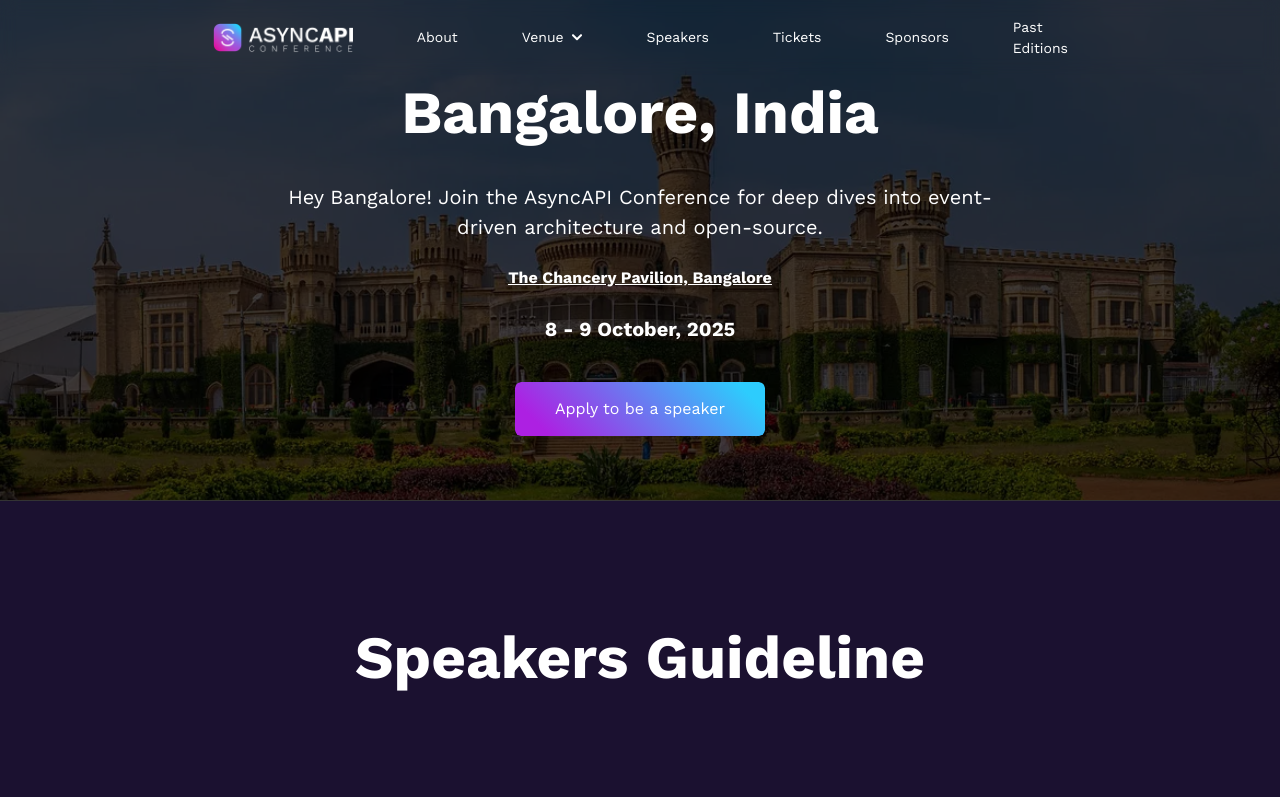
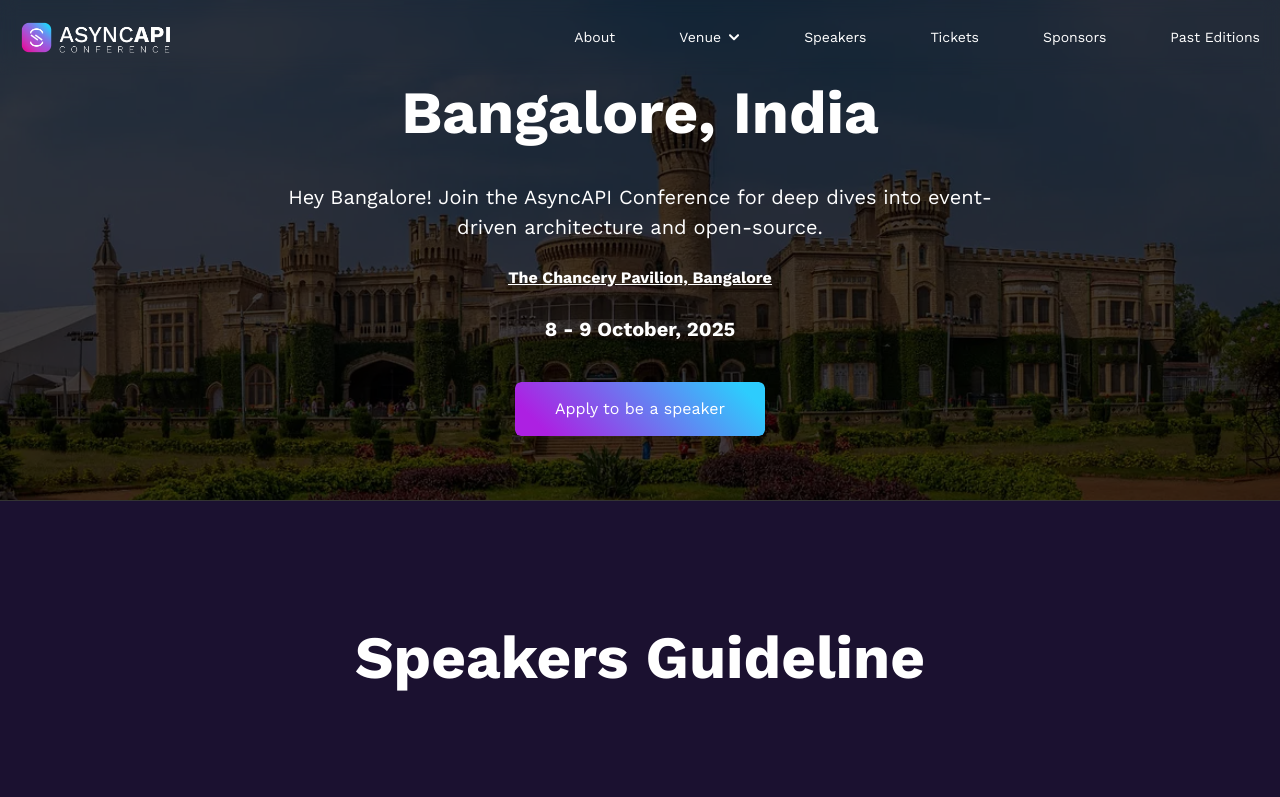
Before and after one commit to asyncapi/conference-website, a Next.js app: page /venue/Bangalore in a window 1280 px wide. Shown: the top 797 px of the page. Built offline with nearby package versions, Linux system fonts and the light colour scheme.

Commit message:
style changes

```diff
--- a/components/Navbar/navbar.tsx
+++ b/components/Navbar/navbar.tsx
@@ -82,9 +82,9 @@ function Navbar(): JSX.Element {
   };
 
   return (
-    <div className="relative">
+    <div>
       <div
-        className={`container flex justify-center fixed items-center w-full backdrop-blur ${drop && 'bg-[#1B1130]/90'} top-0 z-[99] text-white`}
+        className={`flex justify-center fixed items-center w-full backdrop-blur ${drop && 'bg-[#1B1130]/90'} top-0 z-[99] text-white`}
       >
         <div className="p-5 flex justify-between h-[75px] w-full items-center">
           <div
```
